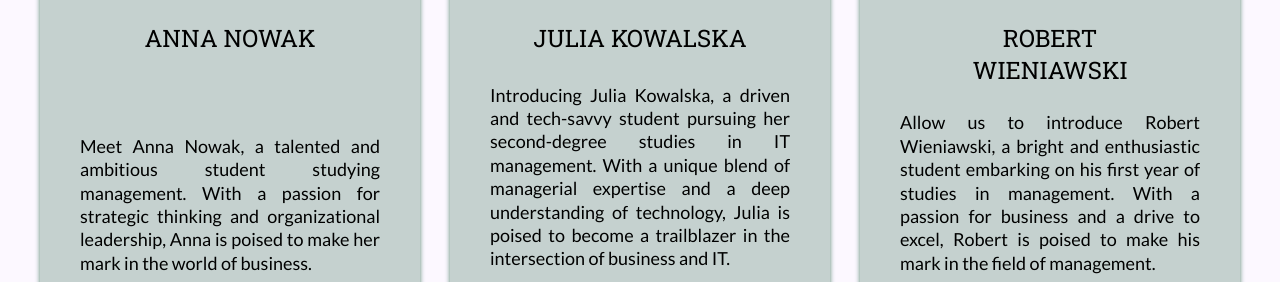
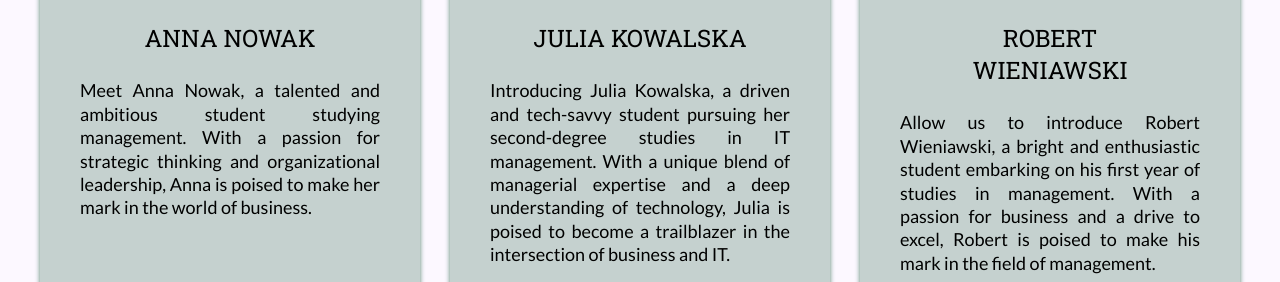
Before and after one commit to klaudia-g/FundWise, a plain HTML site: page index.html in a window 1280 px wide. Shown: the part 4132-4414 px from the top of the page. Drawn offline with nearby package versions, Linux system fonts and the light colour scheme.

Commit message:
Fix team-card

```diff
--- a/index.html
+++ b/index.html
@@ -127,7 +127,7 @@
                     <img src="/img/team1.jpg" alt="">
                     </div>
                     <h4>ANNA NOWAK</h4>
-                    <div class="team-container">
+                    <div class="team-card-container">
                     <p>Meet Anna Nowak, a talented and ambitious student studying management. With a passion for strategic thinking and organizational leadership, Anna is poised to make her mark in the world of business.
                     </p>
                     <div class="team-icons">
@@ -142,10 +142,12 @@
                     <img src="/img/team2.jpg" alt="">
                     </div>
                     <h4>JULIA KOWALSKA</h4>
+                    <div class="team-card-container">
                     <p>Introducing Julia Kowalska, a driven and tech-savvy student pursuing her second-degree studies in IT management. With a unique blend of managerial expertise and a deep understanding of technology, Julia is poised to become a trailblazer in the intersection of business and IT.</p>
                     <div class="team-icons">
                         <a href="#"><i class="fa-brands fa-square-instagram icon"></i></a>
                         <a href="#"><i class="fa-brands fa-square-facebook icon"></i></a>
+                    </div>
                     </div>
                 </div>
                 <div class="team-card">
@@ -153,11 +155,13 @@
                     <img src="/img/team3.jpg" alt="">
                     </div>
                     <h4>ROBERT WIENIAWSKI</h4>
+                    <div class="team-card-container">
                     <p>Allow us to introduce Robert Wieniawski, a bright and enthusiastic student embarking on his first year of studies in management. With a passion for business and a drive to excel, Robert is poised to make his mark in the field of management.</p>
                     <div class="team-icons">
                         <a href="#"><i class="fa-brands fa-square-instagram icon"></i></a>
                         <a href="#"><i class="fa-brands fa-square-facebook icon"></i></a>
                     </div>
+                </div>
                 </div>
             </div>
             </section>
```
